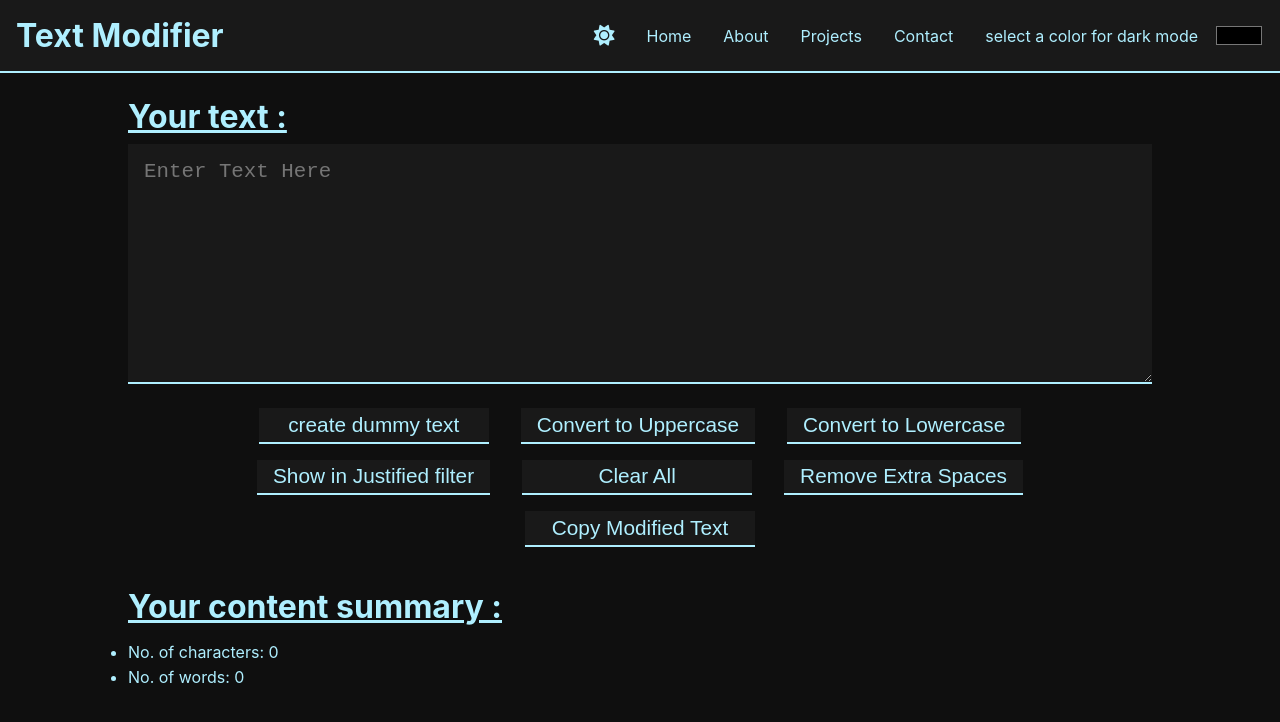
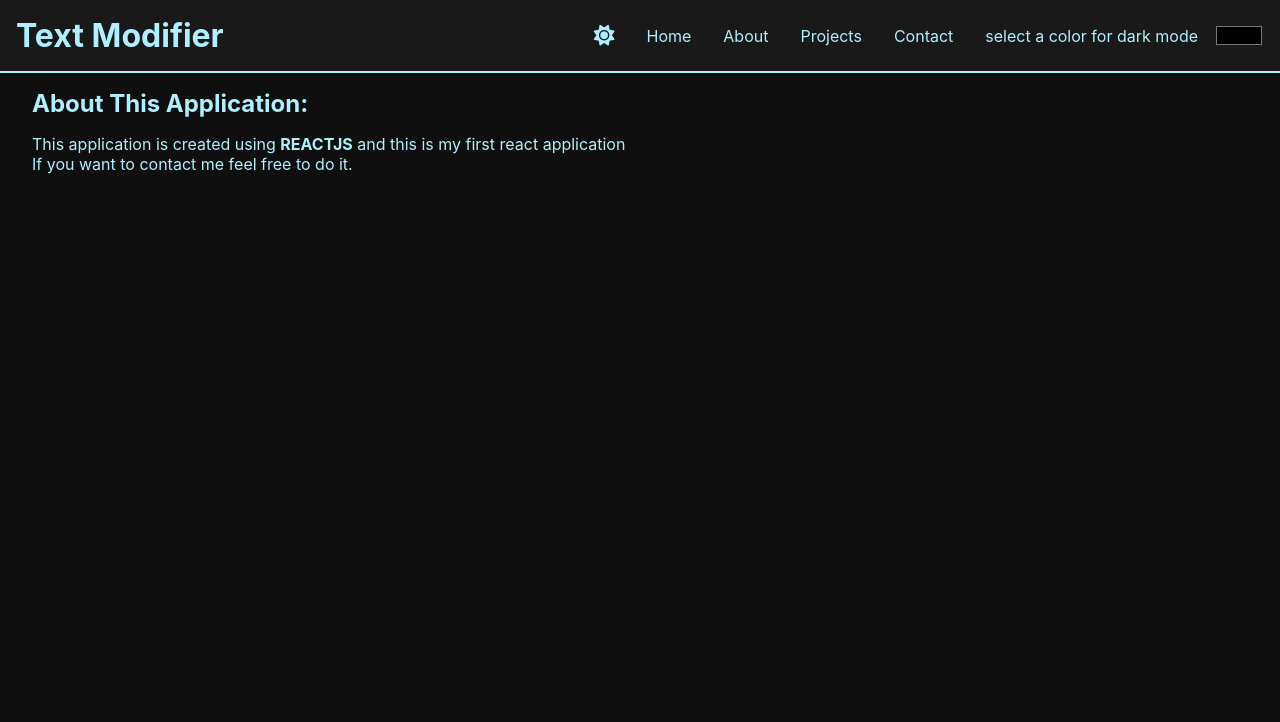
Before and after one commit to Chetan-KK/Text-modifier-react-app, a React (Create React App) app: page /about in a window 1280 px wide. Shown: the top 722 px of the page. Built offline with nearby package versions, Linux system fonts and the light colour scheme.

Commit message:
router is enabled

```diff
--- a/src/App.css
+++ b/src/App.css
@@ -19,7 +19,8 @@
   outline: 2px solid var(--text-color);
 }
 ::-webkit-scrollbar {
-  width: 10px;
+  width: 0px;
+  position: absolute;
   background-color: var(--bg-color-dark);
 }
 ::-webkit-scrollbar-thumb {
--- a/src/App.js
+++ b/src/App.js
@@ -1,12 +1,17 @@
 import './App.css';
 import NavBar from './components/NavBar';
 import TextModifyFrom from './components/TextModifyForm';
+import About from './components/About';
+import { Routes, Route } from "react-router-dom";
 
 function App() {
   return (
     <>
       <NavBar title='Text Modifier' />
-      <TextModifyFrom />
+      <Routes>
+        <Route exact path="/" element={<TextModifyFrom />} />
+        <Route exact path="/about" element={<About />} />
+      </Routes>
     </>
   );
 }
--- a/src/components/About.js
+++ b/src/components/About.js
@@ -1,11 +1,14 @@
 import React from 'react';
+import './css/About.css';
 
 export default function About() {
     return (
-        <div>
-            <h1>
-                This
-            </h1>
+        <div className='about'>
+            <h2 className='about-title'>
+                About This Application:
+            </h2>
+            <p>This application is created using <b>REACTJS</b> and this is my first react application<br />If you want to contact me feel free to do it.
+            </p>
         </div>
     );
 }
--- a/src/components/NavBar.js
+++ b/src/components/NavBar.js
@@ -1,5 +1,6 @@
 import React, { useState } from 'react';
 import './css/NavBar.css';
+import { Link } from 'react-router-dom';
 
 
 export default function NavBar(props) {
@@ -49,8 +50,8 @@ export default function NavBar(props) {
             <nav className='flex' id='nav'>
                 <span className='link' id='navToggleClose' onClick={closeNav}>&times;</span>
                 <span className='link' id='modeChangeButton' onClick={handleModeChange}>{modeText}</span>
-                <a href="/" className="link">Home</a>
-                <a href="/" className="link">About</a>
+                <Link to="/" className="link">Home</Link>
+                <Link to="/about" className="link">About</Link>
                 <a href="/" className="link">Projects</a>
                 <a href="/" className="link">Contact</a>
                 <span className='link'>select a color for dark mode</span>
--- /dev/null
+++ b/src/components/css/About.css
@@ -0,0 +1,8 @@
+.about-title {
+  margin: 1rem 2rem;
+  color: var(--text-color);
+}
+.about p {
+  color: var(--text-color);
+  margin: 1rem 2rem;
+}
--- a/src/index.js
+++ b/src/index.js
@@ -2,12 +2,14 @@ import React from 'react';
 import ReactDOM from 'react-dom/client';
 import './index.css';
 import App from './App';
-import reportWebVitals from './reportWebVitals';
+import reportWebVitals from './reportWebVitals'; import { BrowserRouter } from "react-router-dom";
 
 const root = ReactDOM.createRoot(document.getElementById('root'));
 root.render(
   <React.StrictMode>
-    <App />
+    <BrowserRouter>
+      <App />
+    </BrowserRouter>
   </React.StrictMode>
 );
 
```
